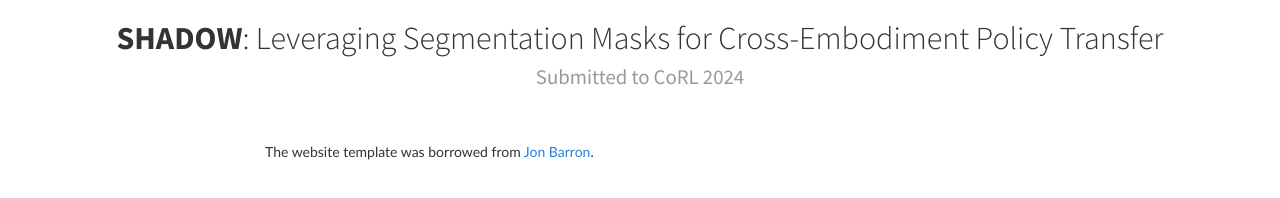
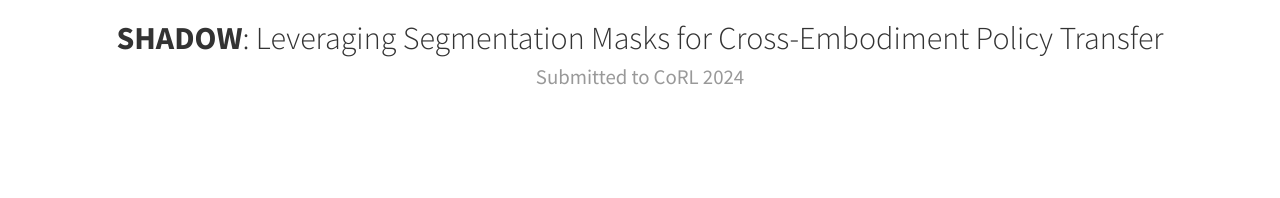
Before and after one commit to shadow-cross-embodiment/shadow-cross-embodiment.github.io, a plain HTML site: page index.html in a window 1280 px wide. Drawn offline with nearby package versions, Linux system fonts and the light colour scheme; some packages are replaced by stand-ins of ours; a script that the page names is missing.

Commit message:
clean up

```diff
--- a/index.html
+++ b/index.html
@@ -68,7 +68,6 @@
                 <p class="text-justify">
 
                     <br><br>
-                The website template was borrowed from <a href="https://github.com/jonbarron/website">Jon Barron</a>.
                 </p>
             </div>
         </div>
```
